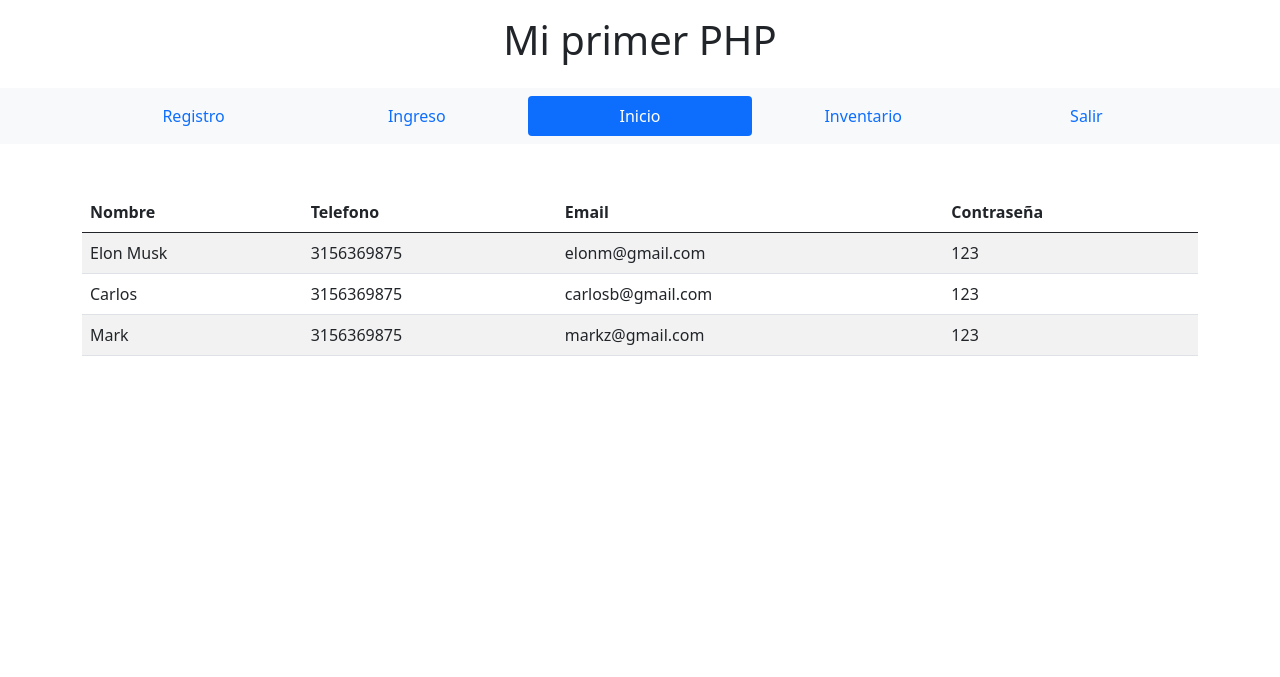
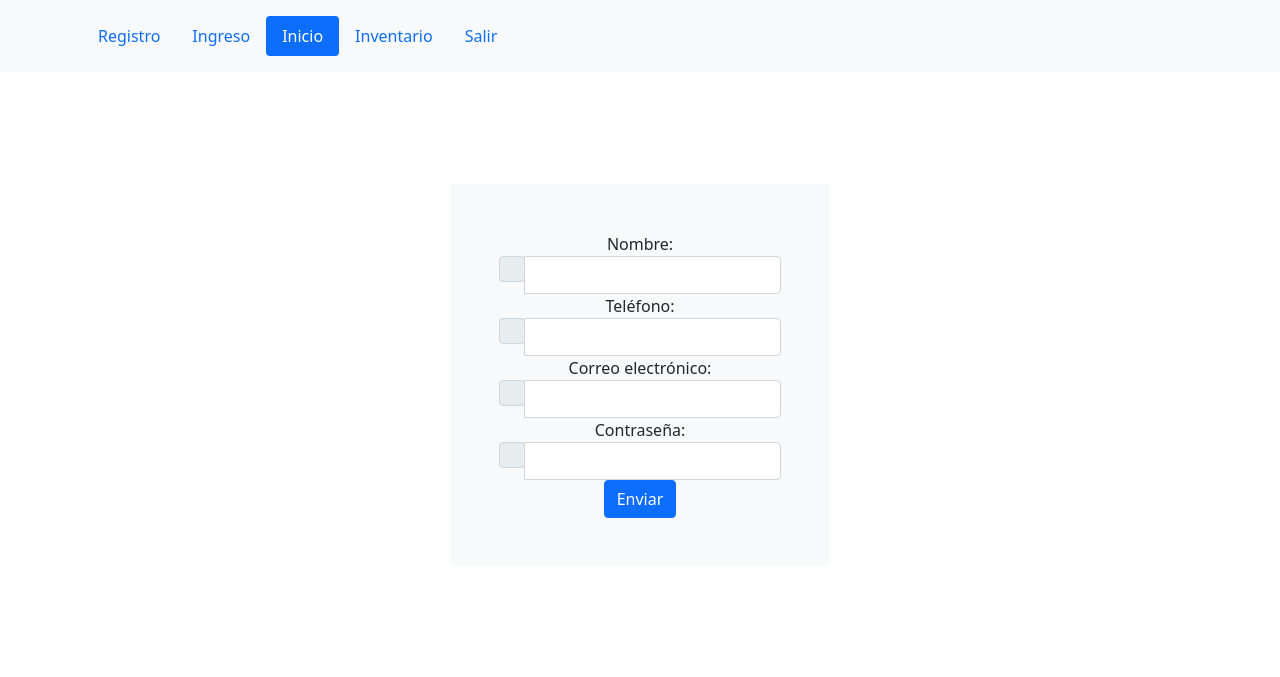
Before and after one commit to Impractical9/phpsena, a PHP site: page /index.php?modulo=registro in a window 1280 px wide. Shown: the top 677 px of the page. Run offline with PHP 8.4, Linux system fonts and the light colour scheme.

Commit message:
plantilla

```diff
--- /dev/null
+++ b/vistas/modulos/error404.php
@@ -0,0 +1 @@
+<h1>Página no encontrada error 404</h1>
--- /dev/null
+++ b/vistas/modulos/menu.php
@@ -0,0 +1,23 @@
+<section class="container-fluid bg-light">
+    <div class="container">
+        <nav class="navbar navbar-expand-lg navbar-light bg-light">
+            <ul class="nav nav-justified py-2 nav-pills">
+                <li class="nav-item">
+                    <a href="index.php?modulo=registro" class="nav-link">Registro</a>
+                </li>
+                <li class="nav-item">
+                    <a href="index.php?modulo=ingreso" class="nav-link">Ingreso</a>
+                </li>
+                <li class="nav-item">
+                    <a href="index.php?modulo=contenido" class="nav-link active">Inicio</a>
+                </li>
+                <li class="nav-item">
+                    <a href="index.php?modulo=inventario" class="nav-link">Inventario</a>
+                </li>
+                <li class="nav-item">
+                    <a href="#" class="nav-link">Salir</a>
+                </li>
+            </ul>
+        </nav>
+    </div>
+</section>
--- /dev/null
+++ b/vistas/modulos/registro.php
@@ -0,0 +1,88 @@
+
+<div class="container-fluid">
+
+		<div class="container py-5">
+
+            <div class="d-flex justify-content-center text-center py-3">
+
+                <form class="p-5 bg-light" method="post">
+
+                    <div class="form-group">
+                        <label for="nombre">Nombre:</label>
+
+                        <div class="input-group">
+
+                            <div class="input-group-prepend">
+                                <span class="input-group-text">
+                                    <i class="fas fa-user"></i>
+                                </span>
+                            </div>
+
+                            <input type="text" class="form-control" id="nombre" name="registroNombre">
+
+                        </div>
+
+                    </div>
+
+                    <div class="form-group">
+                        <label for="nombre">Teléfono:</label>
+
+                        <div class="input-group">
+
+                            <div class="input-group-prepend">
+                                <span class="input-group-text">
+                                    <i class="fas fa-user"></i>
+                                </span>
+                            </div>
+
+                            <input type="text" class="form-control" id="telefono" name="registroTelefono">
+
+                        </div>
+
+                    </div>
+
+                    <div class="form-group">
+
+                        <label for="email">Correo electrónico:</label>
+
+                        <div class="input-group">
+
+                            <div class="input-group-prepend">
+                                <span class="input-group-text">
+                                    <i class="fas fa-envelope"></i>
+                                </span>
+                            </div>
+
+                            <input type="email" class="form-control" id="email" name="registroEmail">
+
+                        </div>
+
+                    </div>
+
+                    <div class="form-group">
+                        <label for="pwd">Contraseña:</label>
+
+                        <div class="input-group">
+
+                            <div class="input-group-prepend">
+                                <span class="input-group-text">
+                                    <i class="fas fa-lock"></i>
+                                </span>
+                            </div>
+
+                            <input type="password" class="form-control" id="pwd" name="registroPassword">
+
+                        </div>
+
+                    </div>
+
+
+                    <button type="submit" class="btn btn-primary">Enviar</button>
+
+                </form>
+
+            </div>
+
+        </div>
+
+    </div>
--- /dev/null
+++ b/vistas/modulos/salir.php
@@ -0,0 +1 @@
+<h1>Saliendo de la aplicación</h1>
--- a/vistas/plantilla.php
+++ b/vistas/plantilla.php
@@ -12,70 +12,44 @@
 
 <body>
 
-    <div class="container-fluid">
-        <h1 class="text-center py-3"> Mi primer PHP </h1>
-    </div>
 
-    <div class="container-fluid bg-light">
-        <div class="container">
-            <ul class="nav nav-justified py-2 nav-pills">
-                <li class="nav-item">
-                    <a href="registro.html" class="nav-link">Registro</a>
-                </li>
-                <li class="nav-item">
-                    <a href="ingreso.html" class="nav-link">Ingreso</a>
-                </li>
-                <li class="nav-item">
-                    <a href="index.html" class="nav-link active">Inicio</a>
-                </li>
-                <li class="nav-item">
-                    <a href="inventario.html" class="nav-link">Inventario</a>
-                </li>
-                <li class="nav-item">
-                    <a href="#" class="nav-link">Salir</a>
-                </li>
-            </ul>
-        </div>
-    </div>
+ <?php include "modulos/menu.php"; ?>
 
     <div class="container-fluid">
-        <div class="container py-5">
-            <table class="table table-striped">
-                <thead>
-                    <tr>
-                        <th>Nombre</th>
-                        <th>Telefono</th>
-                        <th>Email</th>
-                        <th>Contraseña</th>
-                    </tr>
-                </thead>
-                <tbody>
-                    <tr>
-                        <td>Elon Musk</td>
-                        <td>3156369875</td>
-                        <td>elonm@gmail.com</td>
-                        <td>123</td>
-                    </tr>
-                    <tr>
-                        <td>Carlos</td>
-                        <td>3156369875</td>
-                        <td>carlosb@gmail.com</td>
-                        <td>123</td>
-                    </tr>
-                    <tr>
-                        <td>Mark</td>
-                        <td>3156369875</td>
-                        <td>markz@gmail.com</td>
-                        <td>123</td>
-                    </tr>
-                </tbody>
-            </table>
-        </div>
+
+            <div class="container py-5">
+
+                <?php
+
+                    #ISSET: isset() Determina si una variable está definida y no es NULL
+
+                    if(isset($_GET["modulo"])){
+
+                        if( $_GET["modulo"] == "registro" ||
+                            $_GET["modulo"] == "ingreso" ||
+                            $_GET["modulo"] == "contenido" ||
+                            $_GET["modulo"] == "inventario" ||
+                            $_GET["modulo"] == "salir"){
+
+                            include "modulos/".$_GET["modulo"].".php";
+
+                        }else{
+
+                            include "modulos/error404.php";
+                        }
+
+
+                    }else{
+
+                        include "modulos/ingreso.php";
+
+                    }
+
+                    ?>
+
+            </div>
 
     </div>
-
-
-
     <script src="https://cdn.jsdelivr.net/npm/bootstrap@5.0.2/dist/js/bootstrap.bundle.min.js" integrity="sha384-MrcW6ZMFYlzcLA8Nl+NtUVF0sA7MsXsP1UyJoMp4YLEuNSfAP+JcXn/tWtIaxVXM" crossorigin="anonymous"></script>
 </body>
 </html>
```
Also changed, not shown: vistas/modulos/contenido.php (added, +35 -0 lines), vistas/modulos/ingreso.php (added, +49 -0 lines), vistas/modulos/inventario.php (added, +71 -0 lines).
